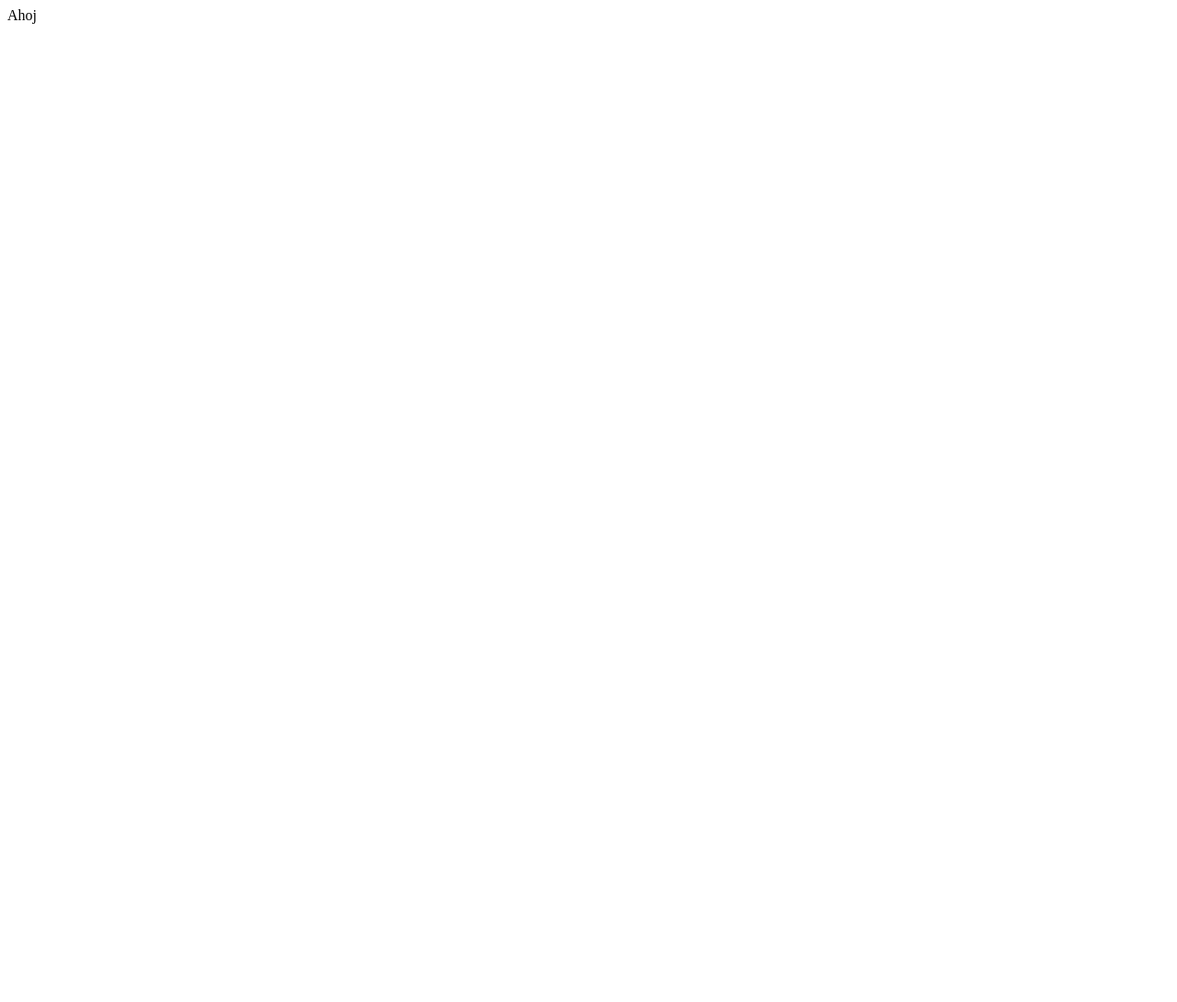
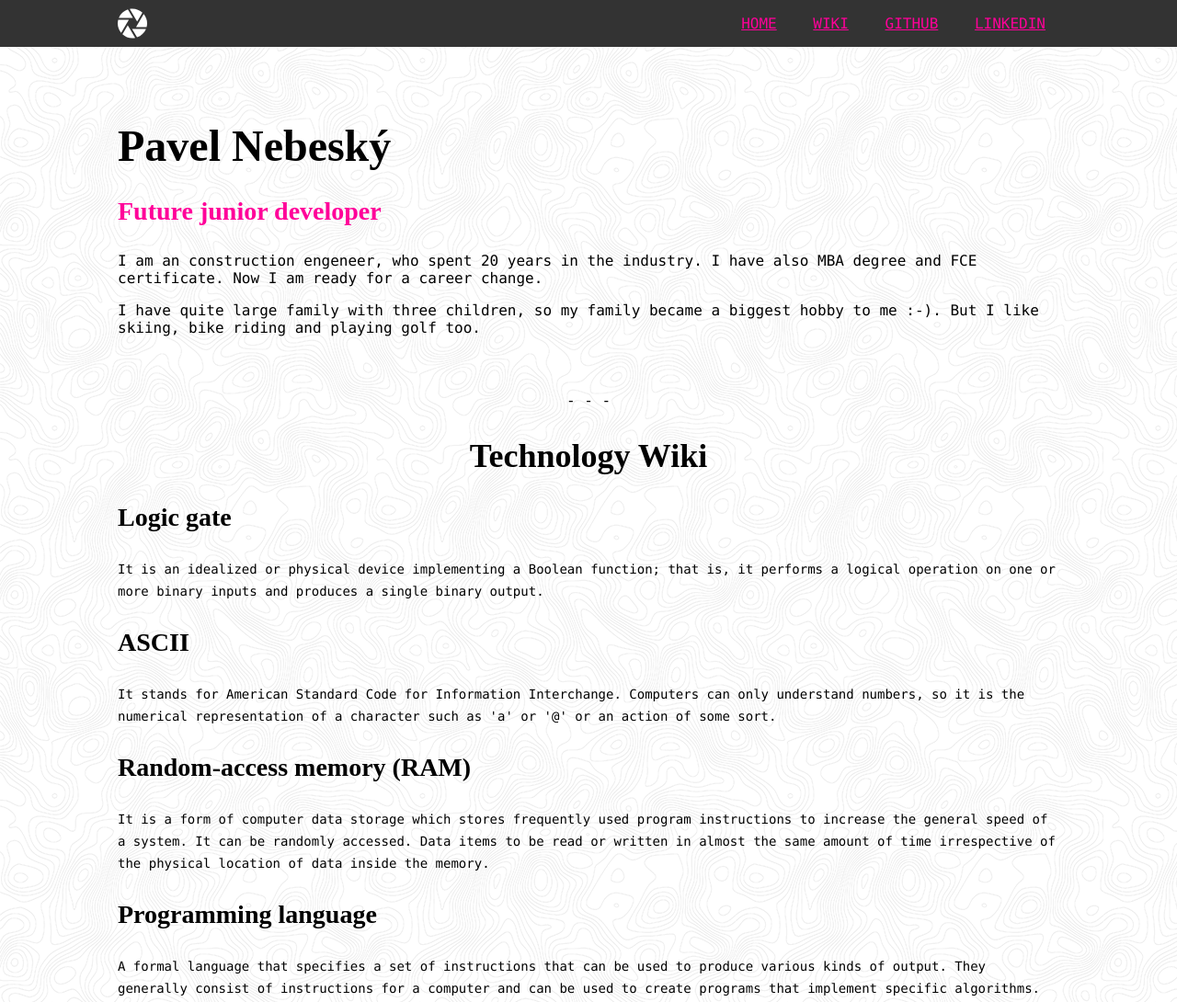
Before and after one commit to pavelnebesky/pavelnebesky.github.io, a plain HTML site: page index.html in a window 1280 px wide. Shown: the top 1090 px of the page at 92% size. Before the commit the page ends 800 px from the top, so only its background shows below. Drawn offline with Linux system fonts and the light colour scheme; a web font is replaced by a local one.

Commit message:
My webpage

```diff
--- a/index.html
+++ b/index.html
@@ -1 +1,71 @@
-Ahoj
+<!DOCTYPE html>
+
+<html>
+    <head>
+        <meta charset="utf-8">
+        <title>My first website</title>
+        <link href="styles.css" rel="stylesheet">
+        <link href="https://fonts.googleapis.com/css?family=Consolas" rel="stylesheet">
+    </head>
+
+    <body>
+        <div id="header">
+                <img src="assets/logo.svg">
+            <ul background-image="assets/logo.svg">
+                <li>
+                    <a href="index.html">Home</a>
+                </li>
+                <li>
+                    <a href="#wiki">Wiki</a>
+                </li>
+                <li>
+                    <a href="https://github.com/" target="_blank">Github</a>
+                </li>
+                <li>
+                    <a href="https://www.linkedin.com/in/pavel-nebesk%C3%BD-b479ab60/" target="_blank">Linkedin</a>
+                </li>
+            </ul>
+        </div>
+
+        <div id="home">
+            <h1>Pavel Nebeský</h1>
+            <h3 class="h3red">Future junior developer</h3>
+            <P class="about">
+                I am an construction engeneer, who spent 20 years in the industry. I have also MBA degree and FCE certificate. Now I am ready for a career change.
+            </P>
+            <p class="about">
+                I have quite large family with three children, so my family became a biggest hobby to me :-). But I like skiing, bike riding and playing golf too.
+            </p>
+        </div>
+        <p class="center separator">- - -</p>
+        <div id="wiki">
+            <h2 class="center">Technology Wiki</h2>
+            <h3>Logic gate</h3>
+            <p class="wikitext">
+                It is an idealized or physical device implementing a Boolean function; that is, it performs a logical operation on one or more binary inputs and produces a single binary output.
+            </p>
+            <h3>ASCII</h3>
+            <p class="wikitext">
+                It stands for American Standard Code for Information Interchange. Computers can only understand numbers, so it is the numerical representation of a character such as 'a' or '@' or an action of some sort.
+            </p>
+            <h3>Random-access memory (RAM)</h3>
+            <p class="wikitext">
+                It is a form of computer data storage which stores frequently used program instructions to increase the general speed of a system. It can be randomly accessed. Data items to be read or written in almost the same amount of time irrespective of the physical location of data inside the memory.
+            </p>
+            <h3>Programming language</h3>
+            <p class="wikitext">
+                A formal language that specifies a set of instructions that can be used to produce various kinds of output. They generally consist of instructions for a computer and can be used to create programs that implement specific algorithms.
+            </p>
+            <h3>Domain name system (DNS)</h3>
+            <p class="wikitext">
+                A hierarchical decentralized naming system for computers, services, or other resources connected to the Internet or a private network. It associates various information with domain names assigned to each of the participating entities.
+            </p>
+            <h3>Hypertext transfer protocol (HTTP)</h3>
+            <p class="wikitext">
+                An application protocol for distributed, collaborative, and hypermedia information systems. It is the foundation of data communication for the World Wide Web. It is the standard protocol to exchange or transfer hypertext.
+            </p>
+        </div>
+
+    </body>
+
+</html>
--- /dev/null
+++ b/styles.css
@@ -0,0 +1,58 @@
+html {
+    font-family: "Consolas", consolas; /* this should be the rest of the output you got from Google fonts */
+    background-image: url(assets/background.png);
+}
+body {
+    margin: 0 0;
+}
+
+p, h1, h2, h3, table, #header {
+    padding: 0 10%;
+}
+table {
+    border: 0;
+}
+a, .h3red {
+    color: #ff0099;
+}
+#header {
+    background-color: #333333;
+    margin: 0;
+    display: flex;
+    justify-content: space-between;
+}
+h1{
+    font-size: 48px;
+    margin: 80px 0 0 0;
+}
+h2{
+    font-size: 36px;
+}
+h3{
+    font-size: 28px;
+}
+ul {
+    text-align: right;
+}
+li {
+    list-style: none;
+    display: inline-block;
+    text-transform: uppercase;
+    padding: 0 15px;
+}
+.center {
+    text-align: center;
+}
+h1, h2, h3 {
+    font-family: 'Times New Roman', Times, serif
+}
+.about {
+    font-size: 16px;
+}
+.wikitext {
+    font-size: 14px;
+    line-height: 24px;
+}
+.separator {
+    margin: 60px 0 0 0;
+}
```
Also changed, not shown: assets/background.png (added), assets/logo.svg (added).
